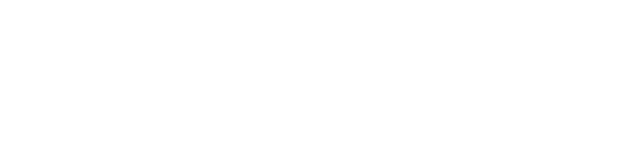
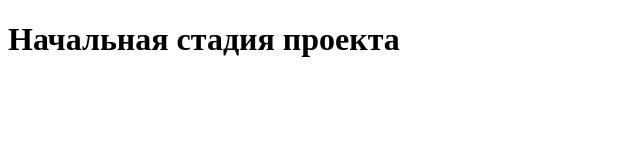
Before and after one commit to afirsin/github, a plain HTML site: page index.html in a window 1280 px wide. Shown: the whole page, without its empty margins (0-640 px from the left). Drawn offline with Linux system fonts and the light colour scheme.

Commit message:
Изменил index.html файл

```diff
--- a/index.html
+++ b/index.html
@@ -6,6 +6,6 @@
     <title>Document</title>
 </head>
 <body>
-
+   <h1>Начальная стадия проекта</h1>
 </body>
 </html>
```
Also changed, not shown: 1 other file.
